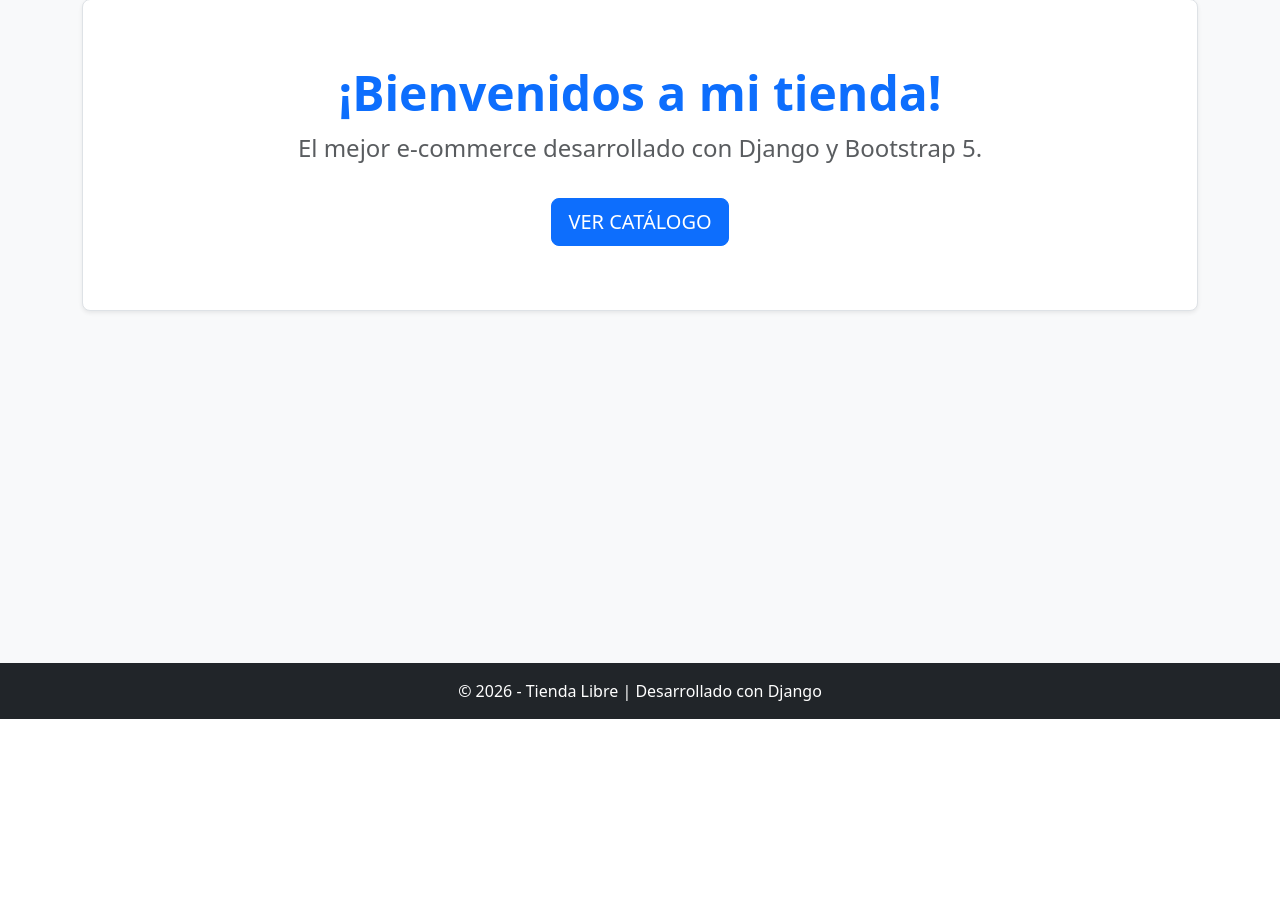
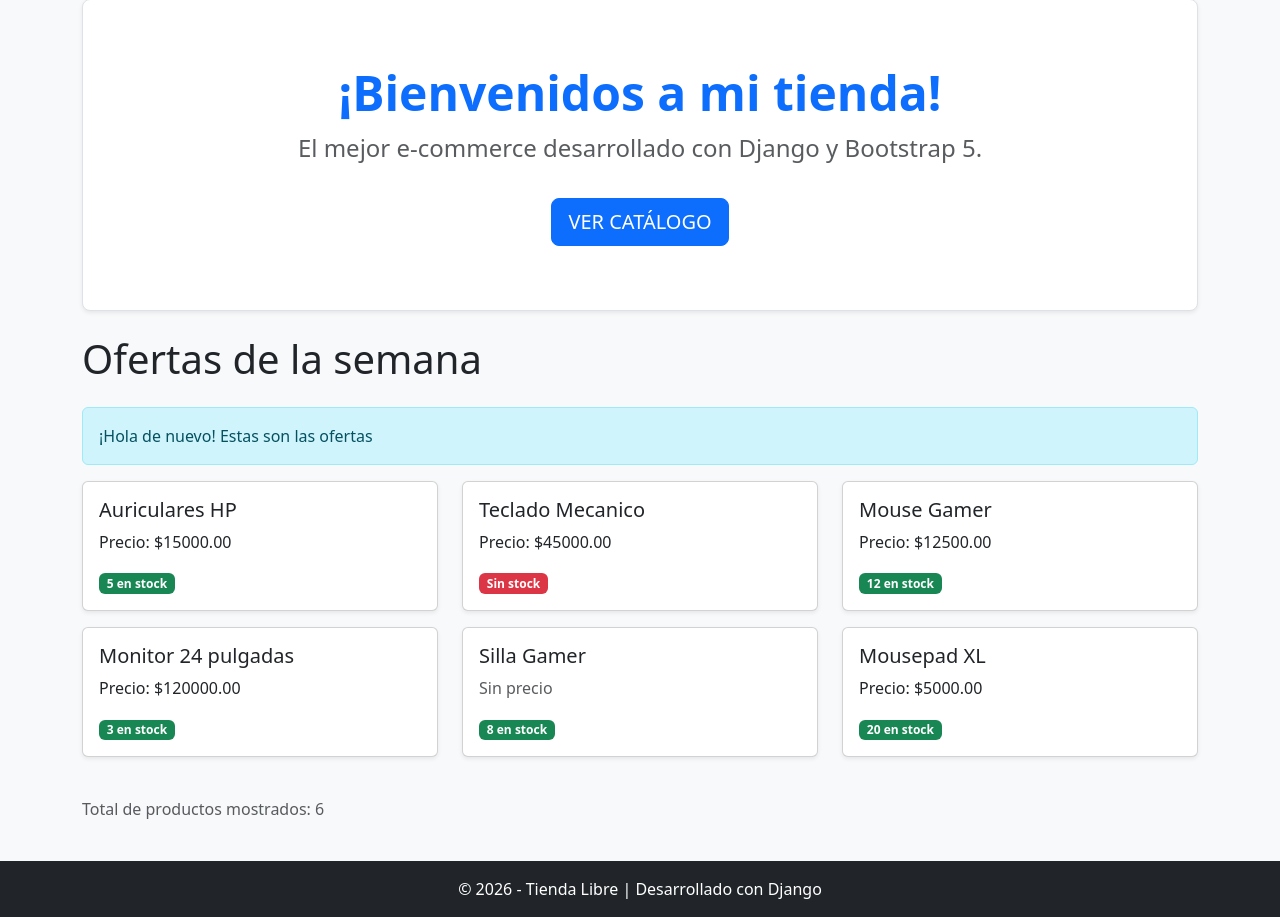
Before and after one commit to Villada-PG3/trabajo-practico-tienda-libre-leandrokunda, a Django app: page / in a window 1280 px wide. Shown: the part 81-998 px from the top of the page. Before the commit the page ends 800 px from the top, so only its background shows below. Run offline with Django 5.2, Linux system fonts and the light colour scheme.

Commit message:
feat: template dinámico con DTL en home

```diff
--- a/django/proyecto_prueba/miapp/templates/miapp/home.html
+++ b/django/proyecto_prueba/miapp/templates/miapp/home.html
@@ -10,4 +10,41 @@
         <a href="#" class="btn btn-primary btn-lg mt-3">VER CATÁLOGO</a>
     </div>
 </div>
+
+<h1 class="mb-4">{{ titulo }}</h1>
+
+{% if usuario_logueado %}
+    <div class="alert alert-info">¡Hola de nuevo! Estas son las ofertas</div>
+
+    <div class="row">
+        {% for producto in productos %}
+            <div class="col-md-4 mb-3">
+                <div class="card h-100 shadow-sm">
+                    <div class="card-body">
+                        <h5 class="card-title">{{ producto.nombre }}</h5>
+                        <p class="card-text">
+                            {% if producto.precio %}
+                                Precio: ${{ producto.precio|floatformat:2 }}
+                            {% else %}
+                                <span class="text-muted fs-6">{{ producto.precio|default:"Sin precio" }}</span>
+                            {% endif %}
+                        </p>
+                        {% if producto.stock > 0 %}
+                            <span class="badge bg-success">{{ producto.stock }} en stock</span>
+                        {% else %}
+                            <span class="badge bg-danger">Sin stock</span>
+                        {% endif %}
+
+                    </div>
+                </div>
+            </div>
+        {% empty %}
+            <p class="text-muted">No hay productos destacados por el momento.</p>
+        {% endfor %}
+    </div>
+{% endif %}
+
+<p class="mt-4 text-muted">
+    Total de productos mostrados: {{ productos|length }}
+</p>
 {% endblock %}
--- a/django/proyecto_prueba/miapp/views.py
+++ b/django/proyecto_prueba/miapp/views.py
@@ -1,12 +1,25 @@
 from django.shortcuts import render
 from django.views.generic import TemplateView
-from django.http import HttpResponse
-# Create your views here.c
+
 class ProductosTemplateView(TemplateView):
-    template_name = "productos.html"
+    template_name = "miapp/productos.html"
 
 def home(request):
-    return render(request, 'miapp/home.html')
+    productos_destacados = [
+        {"nombre": "Auriculares HP", "precio": 15000, "stock": 5},
+        {"nombre": "Teclado Mecanico", "precio": 45000, "stock": 0},
+        {"nombre": "Mouse Gamer", "precio": 12500, "stock": 12},
+        {"nombre": "Monitor 24 pulgadas", "precio": 120000, "stock": 3},
+        {"nombre": "Silla Gamer", "precio": None, "stock": 8},
+        {"nombre": "Mousepad XL", "precio": 5000, "stock": 20},
+    ]
+    context = {
+        "titulo": "Ofertas de la semana",
+        "productos": productos_destacados,  # Sin comillas para pasar la lista
+        "usuario_logueado": True
+    }
+    # Ruta corregida a "miapp/home.html"
+    return render(request, "miapp/home.html", context)
 
 def acerca_de_mi(request):
     return render(request, 'miapp/acerca-de-mi.html')
```
